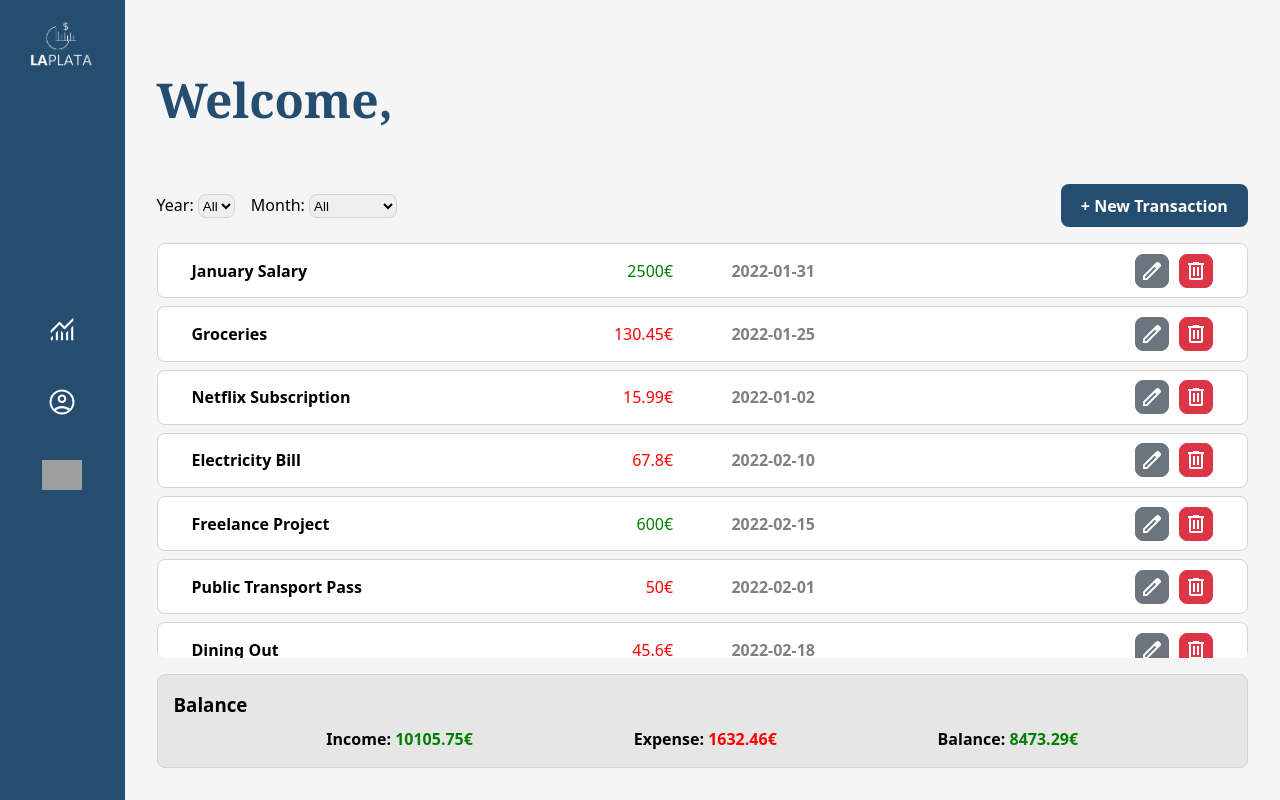
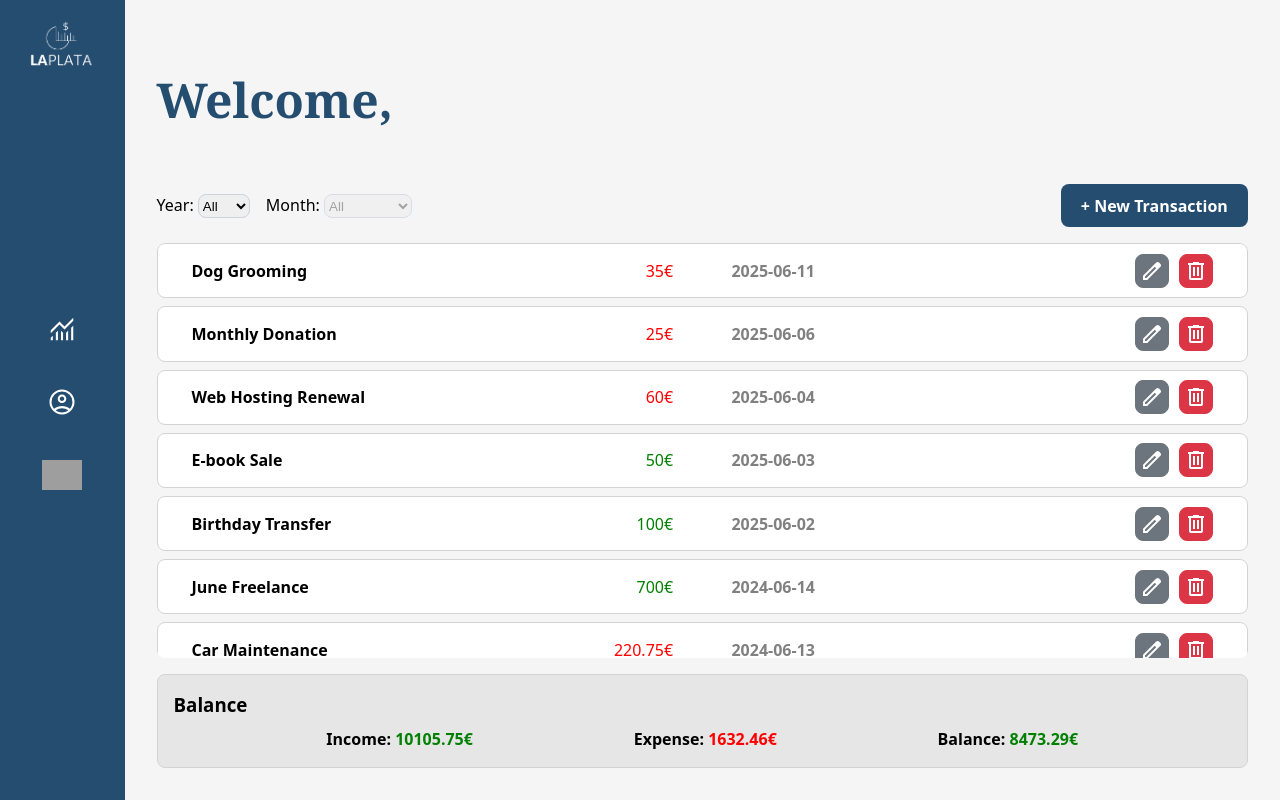
Before and after one commit to JNBarrachina/laplata-client, a React (Vite) app: page /dashboard in a window 1280 px wide. Built offline with nearby package versions, Linux system fonts and the light colour scheme; sample sign-in values are in the browser's storage; grey boxes are pictures that could not be loaded.

Commit message:
filters + sticky balance

```diff
--- a/src/components/molecules/PaymentFilters/MonthFilter.jsx
+++ b/src/components/molecules/PaymentFilters/MonthFilter.jsx
@@ -1,23 +1,27 @@
-import React from "react";
-
-export const MonthFilter = () => {
+export const MonthFilter = ({ selectedMonth, onMonthChange, isDisabled }) => {
   return (
     <div>
       <label htmlFor="month">Month: </label>
-      <select className="filterSelect" name="monthFilter" id="month">
+      <select
+        className="filterSelect"
+        id="month"
+        value={selectedMonth}
+        onChange={(e) => onMonthChange(e.target.value)}
+        disabled={isDisabled}
+      >
         <option value="all">All</option>
-        <option value="january">January</option>
-        <option value="february">February</option>
-        <option value="march">March</option>
-        <option value="april">April</option>
-        <option value="may">May</option>
-        <option value="june">June</option>
-        <option value="july">July</option>
-        <option value="august">August</option>
-        <option value="september">September</option>
-        <option value="october">October</option>
-        <option value="november">November</option>
-        <option value="december">December</option>
+        <option value="01">January</option>
+        <option value="02">February</option>
+        <option value="03">March</option>
+        <option value="04">April</option>
+        <option value="05">May</option>
+        <option value="06">June</option>
+        <option value="07">July</option>
+        <option value="08">August</option>
+        <option value="09">September</option>
+        <option value="10">October</option>
+        <option value="11">November</option>
+        <option value="12">December</option>
       </select>
     </div>
   );
--- a/src/components/molecules/PaymentFilters/YearFilter.jsx
+++ b/src/components/molecules/PaymentFilters/YearFilter.jsx
@@ -1,11 +1,18 @@
-import React from "react";
-
-export const YearFilter = () => {
+export const YearFilter = ({ selectedYear, onYearChange }) => {
   return (
     <div>
       <label htmlFor="year">Year: </label>
-      <select className="filterSelect" name="yearFilter" id="year">
+      <select
+        className="filterSelect"
+        id="year"
+        value={selectedYear}
+        onChange={(e) => onYearChange(e.target.value)}
+      >
         <option value="all">All</option>
+        <option value="2025">2025</option>
+        <option value="2024">2024</option>
+        <option value="2023">2023</option>
+        <option value="2022">2022</option>
       </select>
     </div>
   );
--- a/src/components/organisms/PaymentsContainer/PaymentsContainer.jsx
+++ b/src/components/organisms/PaymentsContainer/PaymentsContainer.jsx
@@ -5,14 +5,35 @@ import { UserTransactionsContext } from "../../../contexts/UserTransactionsConte
 import "./PaymentsContainer.css";
 import { Payment } from "../../molecules/Payment/Payment";
 
-export const PaymentsContainer = () => {
+export const PaymentsContainer = ({ year, month }) => {
   const { userTransactionsList } = useContext(UserTransactionsContext);
+  const userTransactionsListSorted = userTransactionsList
+    .filter((transaction) => {
+      const transactionDate = new Date(transaction.date);
+      const transactionYear = transactionDate.getFullYear().toString();
+      const transactionMonth = (transactionDate.getMonth() + 1)
+        .toString()
+        .padStart(2, "0");
+
+      const yearMatch = year === "all" || transactionYear === year;
+      const monthMatch = month === "all" || transactionMonth === month;
+
+      return yearMatch && monthMatch;
+    })
+    .sort(
+      (transactionA, transactionB) =>
+        new Date(transactionB.date) - new Date(transactionA.date)
+    );
 
   return (
     <section className="paymentsContainer">
-      {userTransactionsList.map((transaction) => (
-        <Payment key={transaction.id} transaction={transaction} />
-      ))}
+      {userTransactionsListSorted.length === 0 ? (
+        <h3>No results found.</h3>
+      ) : (
+        userTransactionsListSorted.map((transaction) => (
+          <Payment key={transaction.id} transaction={transaction} />
+        ))
+      )}
     </section>
   );
 };
--- a/src/components/pages/Dashboard/Dashboard.css
+++ b/src/components/pages/Dashboard/Dashboard.css
@@ -56,6 +56,7 @@
 }
 
 .balanceDataContainer {
+  margin-top: auto;
   width: 100%;
   display: flex;
   flex-flow: row wrap;
--- a/src/components/pages/Dashboard/Dashboard.jsx
+++ b/src/components/pages/Dashboard/Dashboard.jsx
@@ -1,6 +1,4 @@
-import { useEffect, useRef } from "react";
-import { useNavigate } from "react-router";
-
+import { useState, useRef } from "react";
 import { DashboardHeader } from "../../organisms/DashboardHeader/DashboardHeader";
 import { PaymentsContainer } from "../../organisms/PaymentsContainer/PaymentsContainer";
 import { BalanceData } from "../../molecules/BalanceData/BalanceData";
@@ -12,6 +10,25 @@ import "./Dashboard.css";
 
 export const Dashboard = () => {
   const userLogged = JSON.parse(localStorage.getItem("userLogged"));
+  const [selectedYear, setSelectedYear] = useState("all");
+  const [selectedMonth, setSelectedMonth] = useState("all");
+
+  const handleMonthChange = (month) => {
+    setSelectedMonth(month);
+
+    if (selectedYear === "all" && month !== "all") {
+      setSelectedYear("2025");
+    }
+  };
+
+  const handleYearChange = (year) => {
+    setSelectedYear(year);
+
+    if (year === "all") {
+      setSelectedMonth("all");
+    }
+  };
+
   const dialogRef = useRef(null);
   const openModal = () => {
     dialogRef.current?.showModal();
@@ -28,16 +45,27 @@ export const Dashboard = () => {
         </section>
         <section className="paymentsHeaderFilters">
           <div className="paymentsFilters">
-            <YearFilter />
-            <MonthFilter />
+            <YearFilter
+              selectedYear={selectedYear}
+              onYearChange={handleYearChange}
+            />
+            <MonthFilter
+              selectedMonth={selectedMonth}
+              onMonthChange={handleMonthChange}
+              isDisabled={selectedYear === "all"}
+            />
           </div>
           <div className="newTransactionBtn">
             <button onClick={openModal}>+ New Transaction</button>
           </div>
         </section>
-        <PaymentsContainer />
+        <PaymentsContainer year={selectedYear} month={selectedMonth} />
         <BalanceData />
-        <NewTransaction dialogRef={dialogRef} modalType="Create" transactionData={""} />
+        <NewTransaction
+          dialogRef={dialogRef}
+          modalType="Create"
+          transactionData={""}
+        />
       </main>
     </>
   );
```
